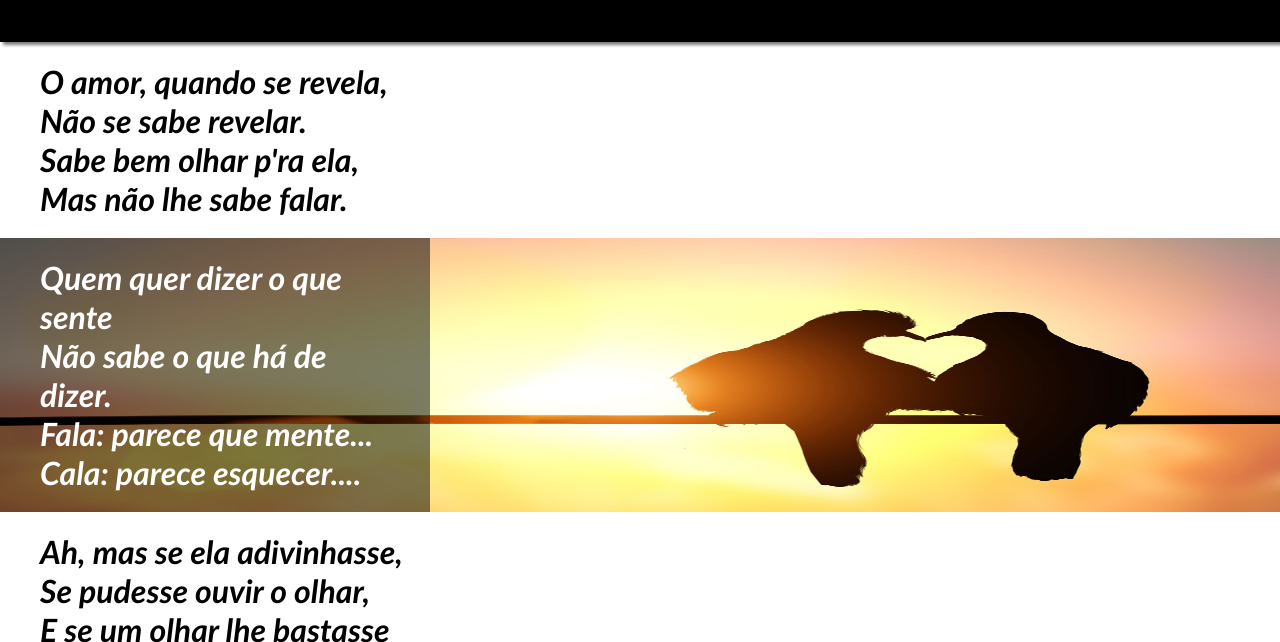
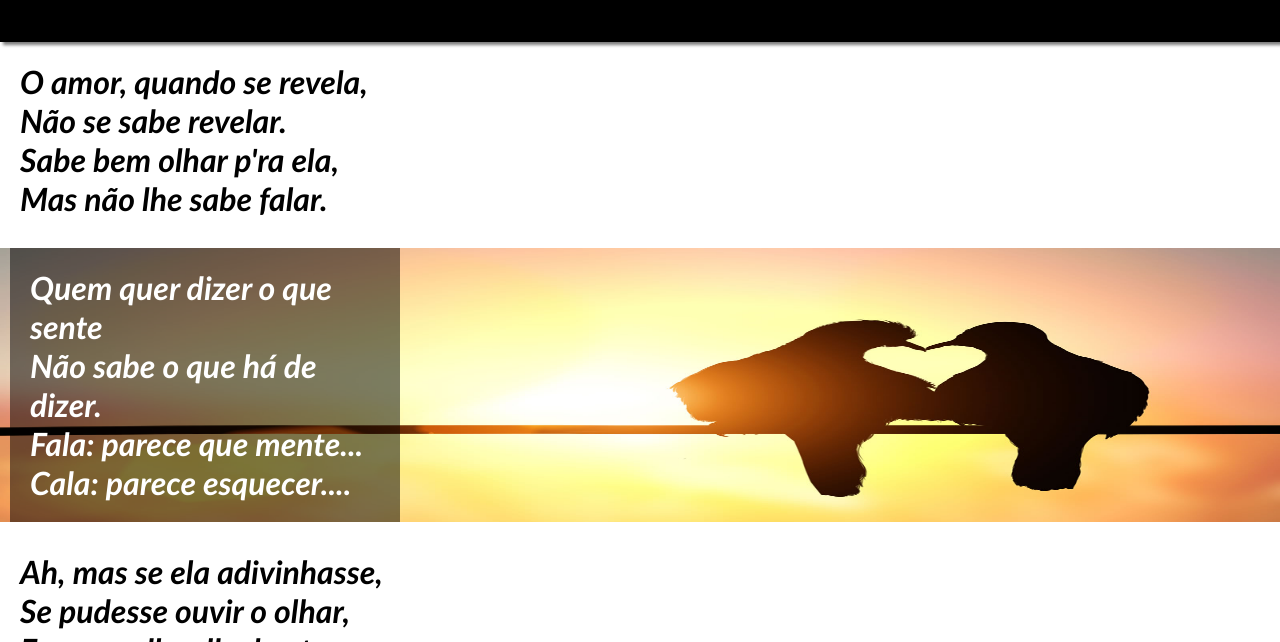
Before and after one commit to Raquelsudre/poesia, a plain HTML site: page index.html in a window 1280 px wide. Shown: the part 158-800 px from the top of the page. Drawn offline with Linux system fonts and the light colour scheme.

Commit message:
nova correção

```diff
--- a/estilo.css
+++ b/estilo.css
@@ -35,7 +35,7 @@ header p{
 
 main p{
     font: italic bolder 2em 'Gill Sans', 'Gill Sans MT','Trebuchet MS' ;
-    padding: 20px 40px 20px 40px;
+    padding: 20px 20px 20px 20px;
 }
 
  div.bloco1{
@@ -58,6 +58,7 @@ div.bloco2{
  p#paragrafo{
 
     max-width: 350px;
+    margin: 10px;
     background-color: rgba(0, 0, 0, 0.513);
     color: white;
 }
```
